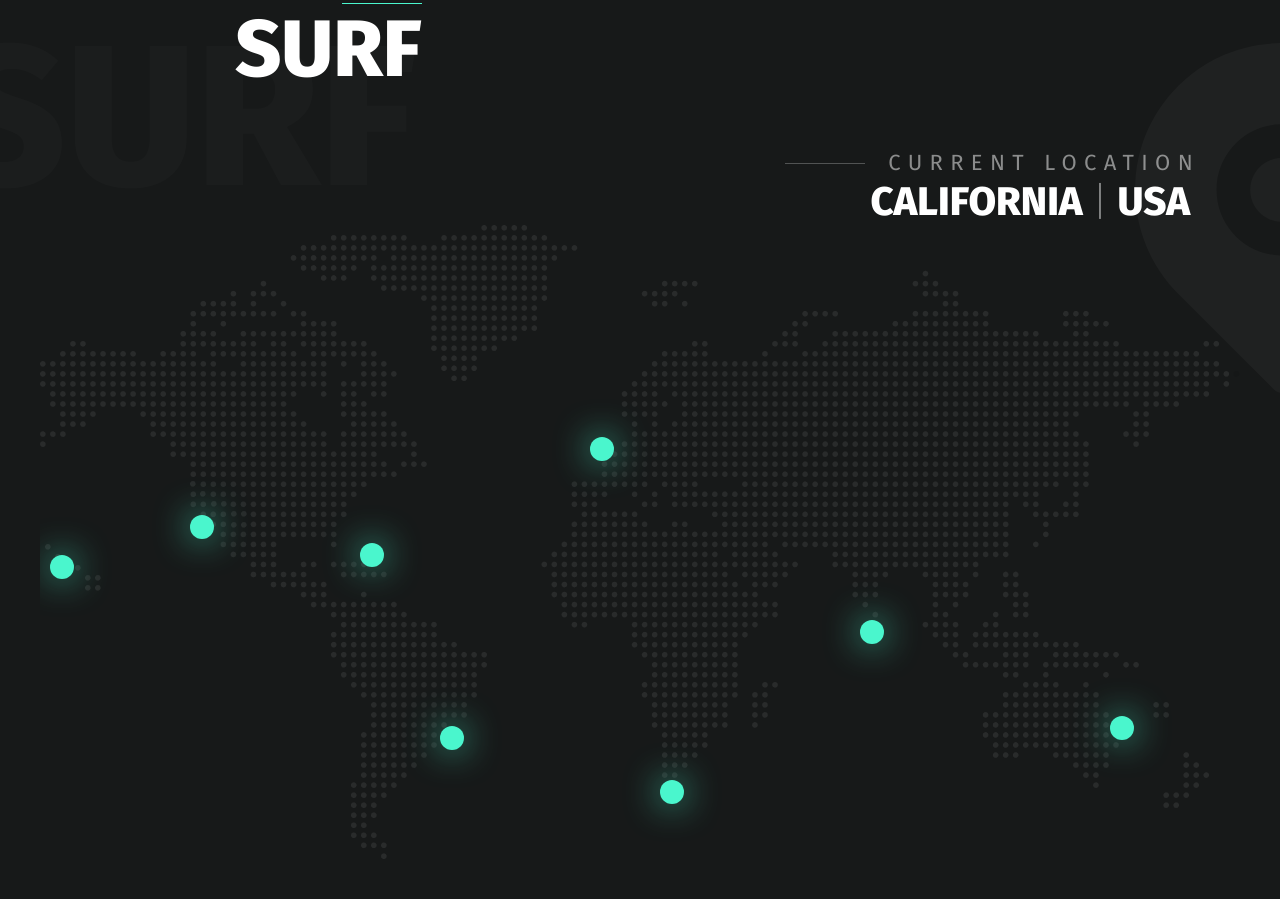
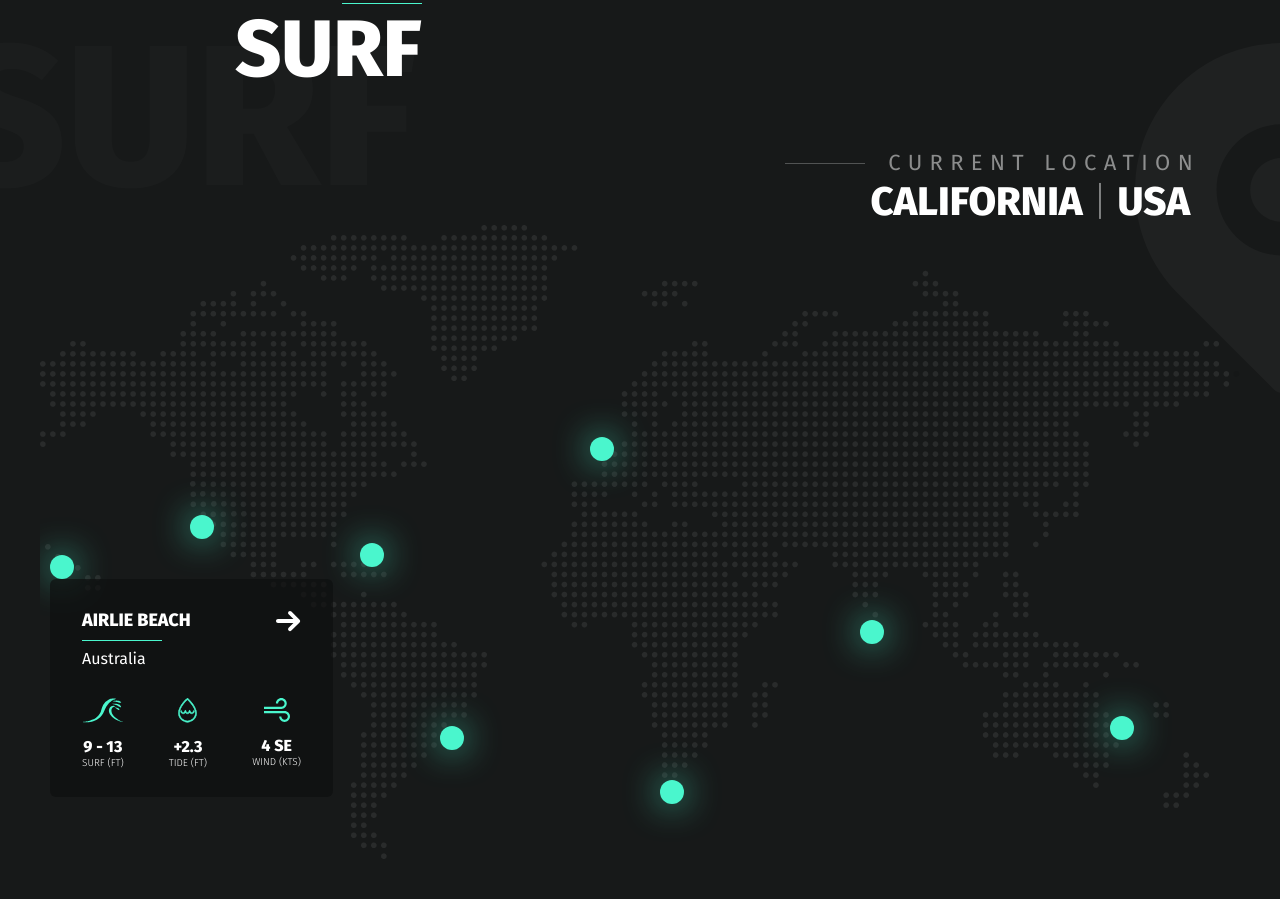
Before and after one commit to JuliaShybunka/Serf_project, a plain HTML site: page app/index.html in a window 1280 px wide. Shown: the part 961-1860 px from the top of the page. Drawn offline with nearby package versions, Linux system fonts and the light colour scheme.

Commit message:
Add pop-up, map-slider section

```diff
--- a/app/index.html
+++ b/app/index.html
@@ -216,8 +216,13 @@
                     <div class="slider-dots__circle"></div>
                     <div class="slider-dots__content">
                         <div class="slider-dots__content-row">
+                            <div class="slider-dots__content-head">
                                 <div class="slider-dots__content-title">Airlie Beach</div>
                                 <div class="slider-dots__content-subtitle">Australia</div>
+                            </div>
+                            <a href="" class="slider-dots__content-link">
+                                <img src="./img/arrows-right.svg" alt="">
+                            </a>
                         </div>
                         <div class="slider-dots__content-row">
                             <div class="slider-dots__content-item">
@@ -242,8 +247,13 @@
                     <div class="slider-dots__circle"></div>
                     <div class="slider-dots__content">
                         <div class="slider-dots__content-row">
+                            <div class="slider-dots__content-head">
                                 <div class="slider-dots__content-title">Airlie Beach</div>
                                 <div class="slider-dots__content-subtitle">Australia</div>
+                            </div>
+                            <a href="" class="slider-dots__content-link">
+                                <img src="./img/arrows-right.svg" alt="">
+                            </a>
                         </div>
                         <div class="slider-dots__content-row">
                             <div class="slider-dots__content-item">
@@ -268,8 +278,13 @@
                     <div class="slider-dots__circle"></div>
                     <div class="slider-dots__content">
                         <div class="slider-dots__content-row">
+                            <div class="slider-dots__content-head">
                                 <div class="slider-dots__content-title">Airlie Beach</div>
                                 <div class="slider-dots__content-subtitle">Australia</div>
+                            </div>
+                            <a href="" class="slider-dots__content-link">
+                                <img src="./img/arrows-right.svg" alt="">
+                            </a>
                         </div>
                         <div class="slider-dots__content-row">
                             <div class="slider-dots__content-item">
@@ -294,8 +309,13 @@
                     <div class="slider-dots__circle"></div>
                     <div class="slider-dots__content">
                         <div class="slider-dots__content-row">
+                            <div class="slider-dots__content-head">
                                 <div class="slider-dots__content-title">Airlie Beach</div>
                                 <div class="slider-dots__content-subtitle">Australia</div>
+                            </div>
+                            <a href="" class="slider-dots__content-link">
+                                <img src="./img/arrows-right.svg" alt="">
+                            </a>
                         </div>
                         <div class="slider-dots__content-row">
                             <div class="slider-dots__content-item">
@@ -320,8 +340,13 @@
                     <div class="slider-dots__circle"></div>
                     <div class="slider-dots__content">
                         <div class="slider-dots__content-row">
+                            <div class="slider-dots__content-head">
                                 <div class="slider-dots__content-title">Airlie Beach</div>
                                 <div class="slider-dots__content-subtitle">Australia</div>
+                            </div>
+                            <a href="" class="slider-dots__content-link">
+                                <img src="./img/arrows-right.svg" alt="">
+                            </a>
                         </div>
                         <div class="slider-dots__content-row">
                             <div class="slider-dots__content-item">
@@ -346,8 +371,13 @@
                     <div class="slider-dots__circle"></div>
                     <div class="slider-dots__content">
                         <div class="slider-dots__content-row">
+                            <div class="slider-dots__content-head">
                                 <div class="slider-dots__content-title">Airlie Beach</div>
                                 <div class="slider-dots__content-subtitle">Australia</div>
+                            </div>
+                            <a href="" class="slider-dots__content-link">
+                                <img src="./img/arrows-right.svg" alt="">
+                            </a>
                         </div>
                         <div class="slider-dots__content-row">
                             <div class="slider-dots__content-item">
@@ -372,8 +402,13 @@
                     <div class="slider-dots__circle"></div>
                     <div class="slider-dots__content">
                         <div class="slider-dots__content-row">
+                            <div class="slider-dots__content-head">
                                 <div class="slider-dots__content-title">Airlie Beach</div>
                                 <div class="slider-dots__content-subtitle">Australia</div>
+                            </div>
+                            <a href="" class="slider-dots__content-link">
+                                <img src="./img/arrows-right.svg" alt="">
+                            </a>
                         </div>
                         <div class="slider-dots__content-row">
                             <div class="slider-dots__content-item">
@@ -398,8 +433,13 @@
                     <div class="slider-dots__circle"></div>
                     <div class="slider-dots__content">
                         <div class="slider-dots__content-row">
+                            <div class="slider-dots__content-head">
                                 <div class="slider-dots__content-title">Airlie Beach</div>
                                 <div class="slider-dots__content-subtitle">Australia</div>
+                            </div>
+                            <a href="" class="slider-dots__content-link">
+                                <img src="./img/arrows-right.svg" alt="">
+                            </a>
                         </div>
                         <div class="slider-dots__content-row">
                             <div class="slider-dots__content-item">
--- a/app/scss/_global.scss
+++ b/app/scss/_global.scss
@@ -1,4 +1,4 @@
-html {
+* {
     box-sizing: border-box;
 }
 
--- a/app/scss/style.scss
+++ b/app/scss/style.scss
@@ -283,6 +283,11 @@
     .slick-list {
         min-height: 635px;
     }
+    .slick-current {
+        .slider-dots__content {
+            display: block;
+        }
+    }
 }
 
 .slider-dots {
@@ -340,13 +345,57 @@
     }
     &__content {
         display: none;
+        width: 283px;
+        min-height: 216px;
+        padding: 28px 32px;
+        background-color: rgba($color: #0F1010, $alpha: 0.7);
+        border-radius: 6px;
     }
-    &__content-row {}
-    &__content-title {}
-    &__content-subtitle {}
-    &__content-item {}
-    &__content-number {}
-    &__content-name {}
+    &__content-link {
+        padding-top: 4px;
+    }
+    &__content-row {
+        display: flex;
+        justify-content: space-between;
+    }
+    &__content-title {
+        font-weight: 800;
+        font-size: 18px;
+        line-height: 26px;
+        padding-bottom: 8px;
+        margin-bottom: 8px;
+        position: relative;
+        &::before {
+            content: '';
+            position: absolute;
+            bottom: 0;
+            left: 0;
+            width: 80px;
+            height: 1px;
+            background-color: #4AF6CD;
+        }
+    }
+    &__content-subtitle {
+        text-transform: none;
+        line-height: 19px;
+    }
+    &__content-item {
+        text-align: center;
+        display: inline-block;
+        padding-top: 30px;
+        img {
+            display: inline-block;
+            margin-bottom: 7px;
+        }
+    }
+    &__content-number {
+        font-weight: 800;
+        line-height: 23px;
+    }
+    &__content-name {
+        font-weight: 300;
+        font-size: 10px;
+    }
 }
 
 @import "media";
```
Also changed, not shown: app/css/style.min.css. Lines whose indentation alone changed are shown as unchanged.
